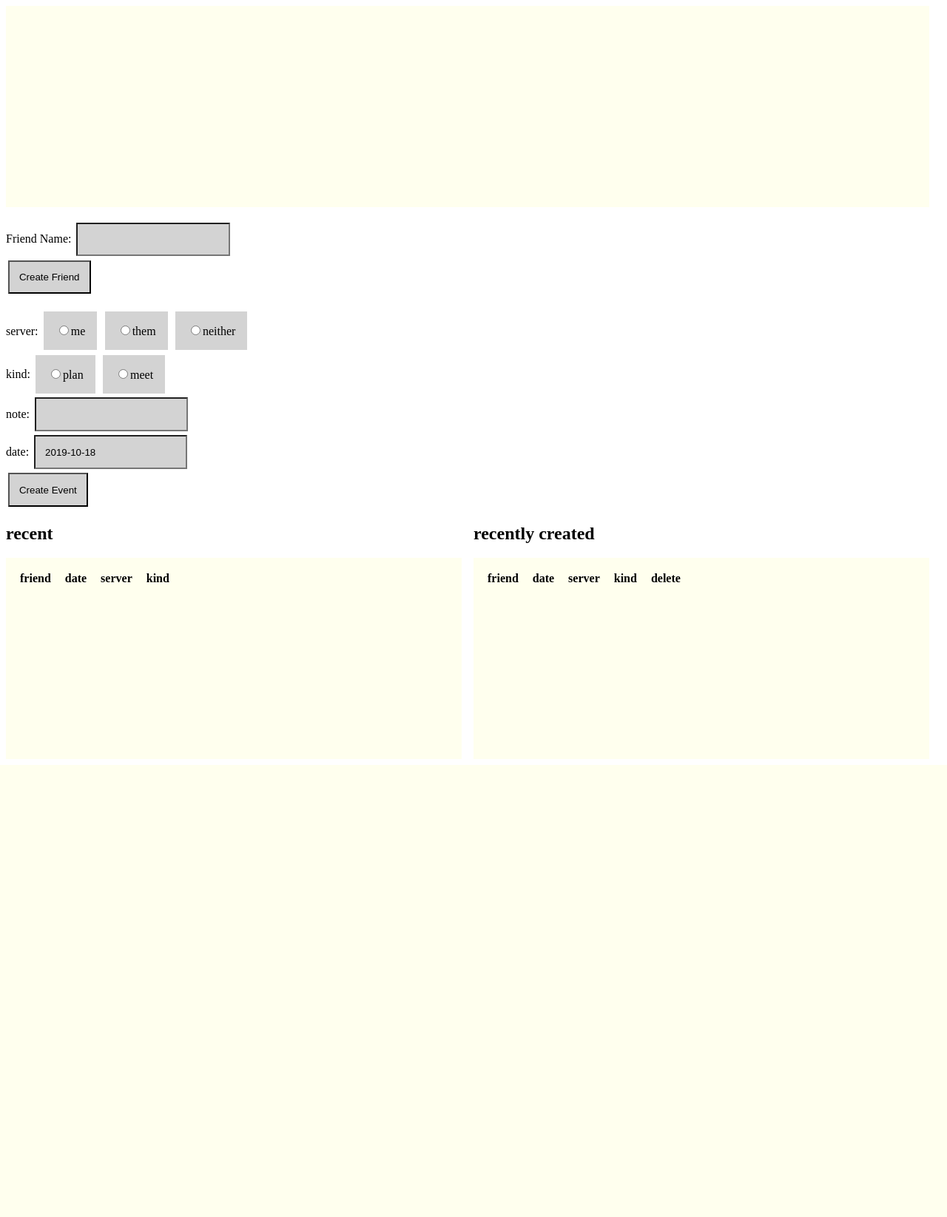
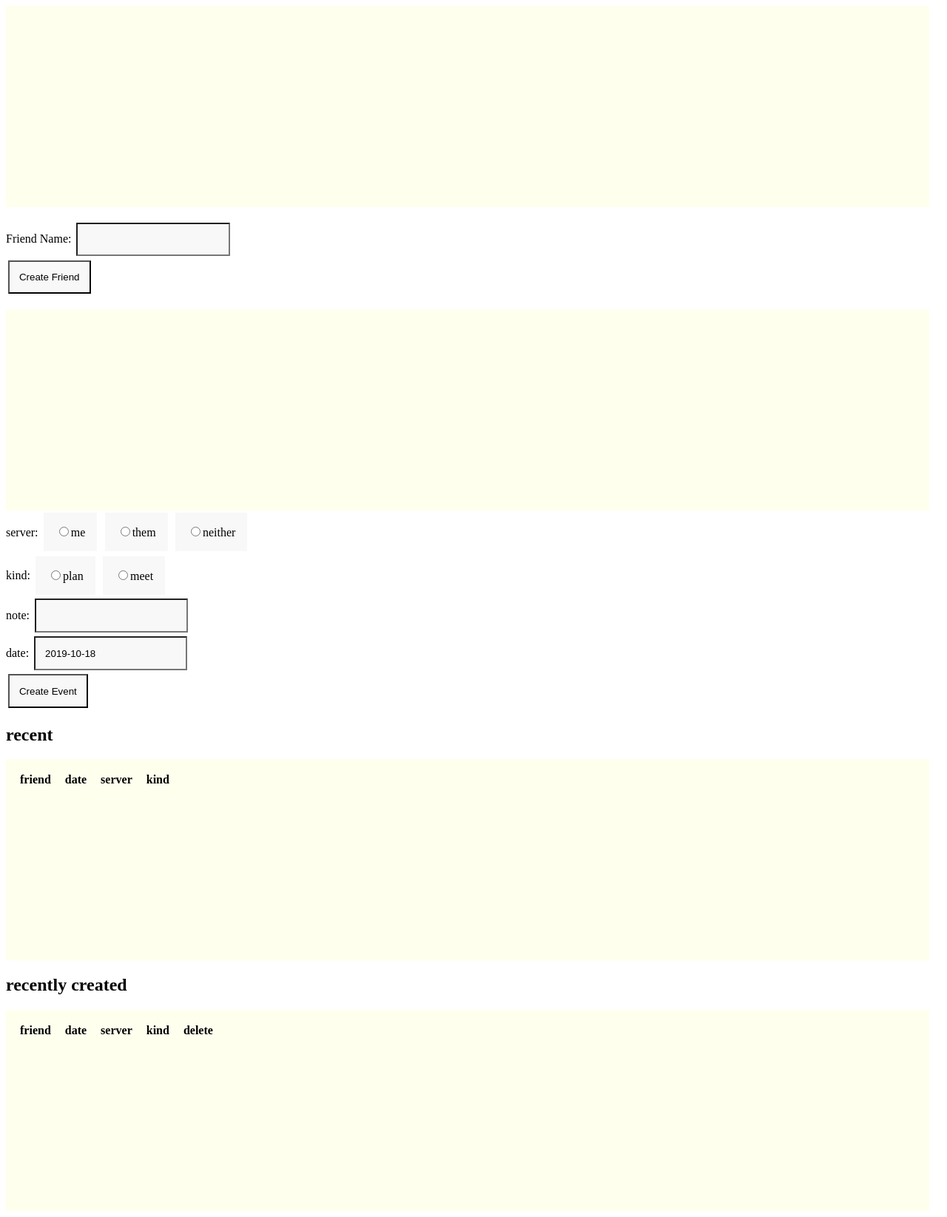
Before and after one commit to dansgithubuser/SocialTennis, a Django app: page / in a window 1280 px wide. Shown: the whole page at 74% size. Before the commit the page ends 1034 px from the top, so only its background shows below. Run offline with Django 3.2, Linux system fonts and the light colour scheme; the visitor is signed in with stand-in values (Sample User, id 1); data comes from the database, SQL or seed files in the repository; data that the repository does not hold is empty.

Commit message:
few more tweaks

```diff
--- a/SocialTennis/templates/home.html
+++ b/SocialTennis/templates/home.html
@@ -90,14 +90,6 @@
     </script>
 
     <style>
-      .row {
-        display: flex;
-      }
-
-      .column {
-        flex: 1;
-      }
-
       .scroll {
         height: 15em;
         overflow-y: scroll;
@@ -115,7 +107,7 @@
         padding: 1em;
         margin: .2em;
         display: inline-block;
-        background-color: lightgrey;
+        background-color: #f8f8f8;
       }
 
       td {
@@ -147,6 +139,7 @@
     </form>
     <br>
     <form action='/event' method='post'>
+      <div class='scroll'>
         <div style='display: flex; flex-wrap: wrap'>
           {% for friend_id, friend in friends.items %}
             <label class='fat' style='
@@ -157,6 +150,7 @@
               <input type='checkbox' name='friend' value='{{ friend_id }}'>{{ friend.name }}</input>
             </label>
           {% endfor %}
+        </div>
       </div>
       server:
         {% for choice in servers %}
@@ -173,8 +167,6 @@
       <input type="submit" value="Create Event" class='fat'>
       {% csrf_token %}
     </form>
-    <div class='row'>
-      <div class='column'>
     <h2>recent</h2>
     <div class='scroll'>
       <table>
@@ -194,8 +186,6 @@
         {% endfor %}
       </table>
     </div>
-      </div>
-      <div class='column'>
     <h2>recently created</h2>
     <div class='scroll'>
       <table>
@@ -217,8 +207,6 @@
         {% endfor %}
       </table>
     </div>
-      </div>
-    </div>
   {% else %}
     <div>
       <a href='/signup'>sign up</a>
--- a/SocialTennis/views.py
+++ b/SocialTennis/views.py
@@ -28,7 +28,7 @@ def home(request):
         friends = models.Friend.objects.filter(user_id=request.user.id).select_related()
         # friends listing
         context['friends'] = {}
-        for friend in friends:
+        for friend in sorted(friends, key=lambda i: i.name.lower()):
             friend.events = sorted(friend.event_set.all(), key=lambda i: i.date)[-5:]
             color = synesthesia.color(friend.name)
             context['friends'][friend.id] = {
```
Lines whose indentation alone changed are shown as unchanged.
